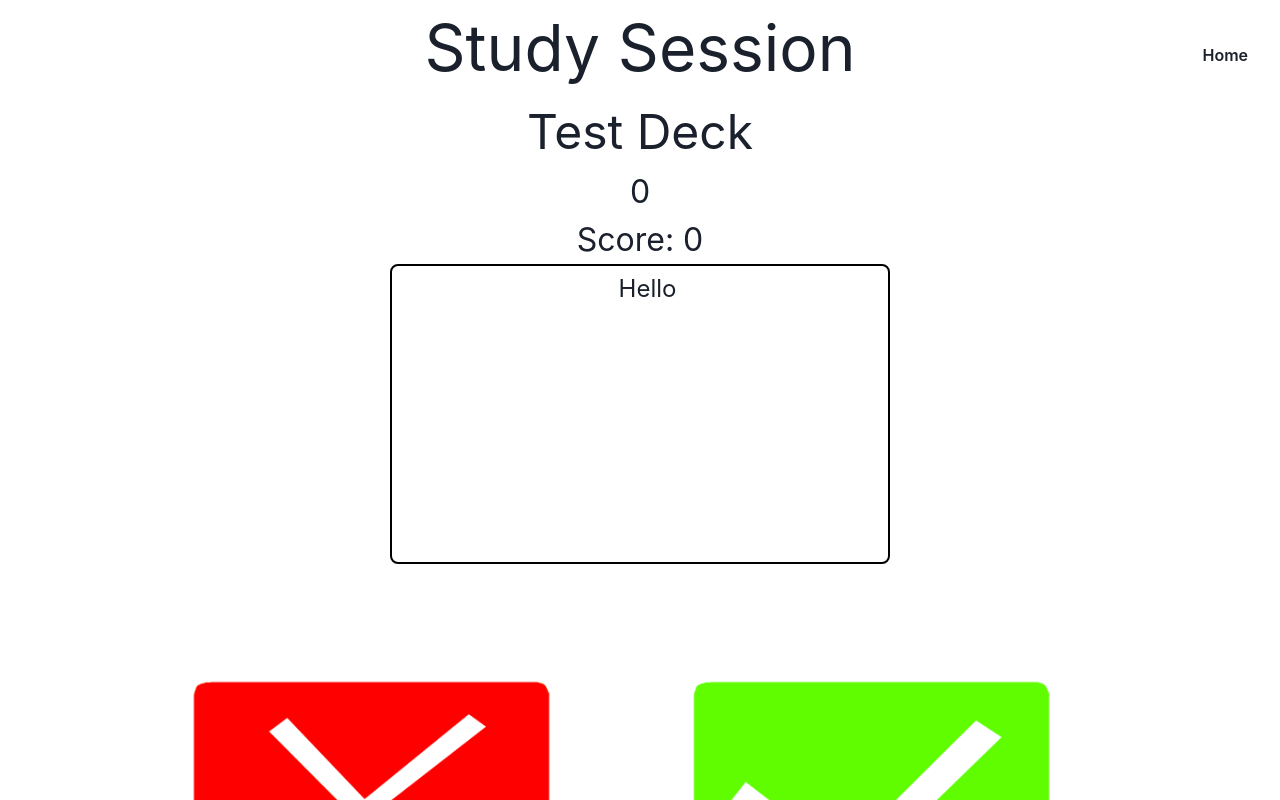
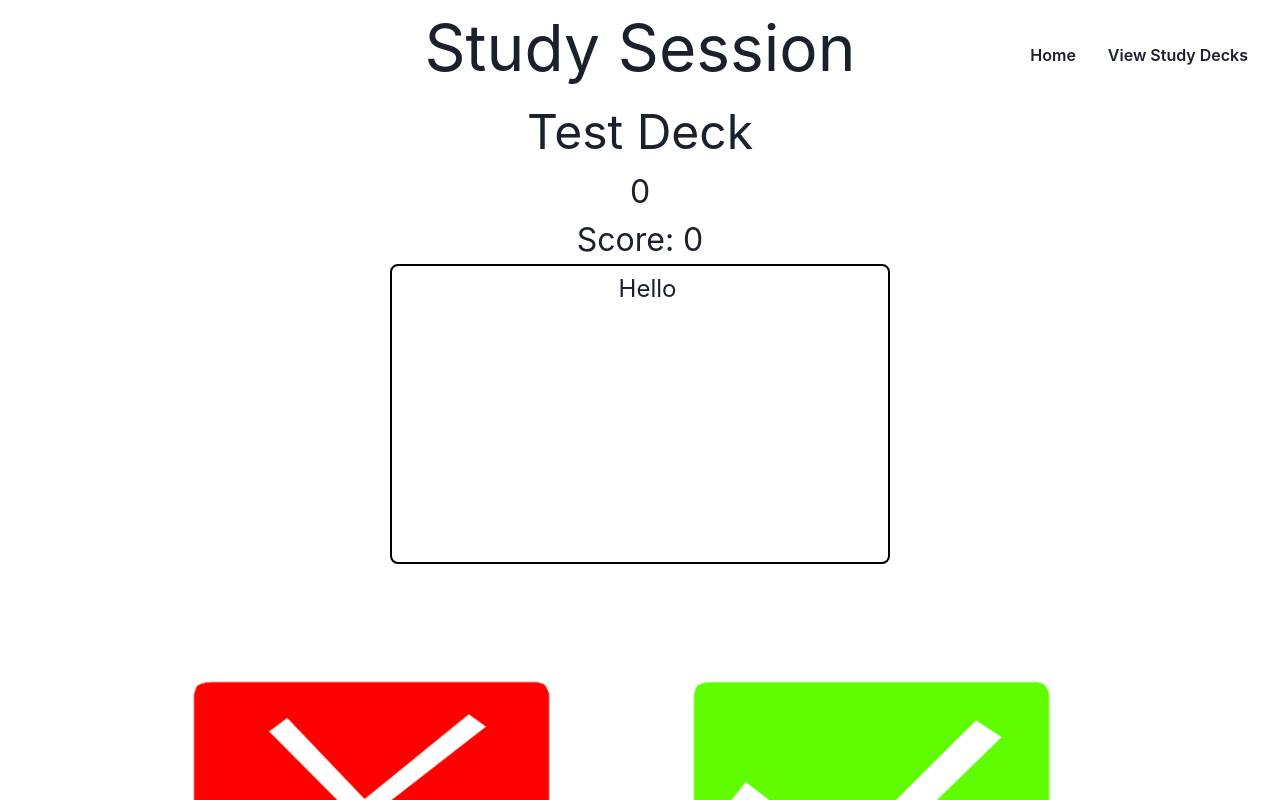
Before and after one commit to Brandon3522/flash_carma, a React (Create React App) app: page /study in a window 1280 px wide. Shown: the top 800 px of the page. Built offline with nearby package versions, Linux system fonts and the light colour scheme.

Commit message:
added link to view study decks

```diff
--- a/src/components/Navbar.js
+++ b/src/components/Navbar.js
@@ -24,6 +24,19 @@ function Navbar() {
                 Home
             </Button>
           </Link>
+
+          <Link as={ReachLink} to='\viewdeck'>
+            <Button
+              as='a'
+              variant='ghost'
+              aria-label='home'
+              my={5}
+              w='100%'>
+                View Study Decks
+            </Button>
+          </Link>
+
+
         </Flex>
       </Flex>
     </Flex>
```
